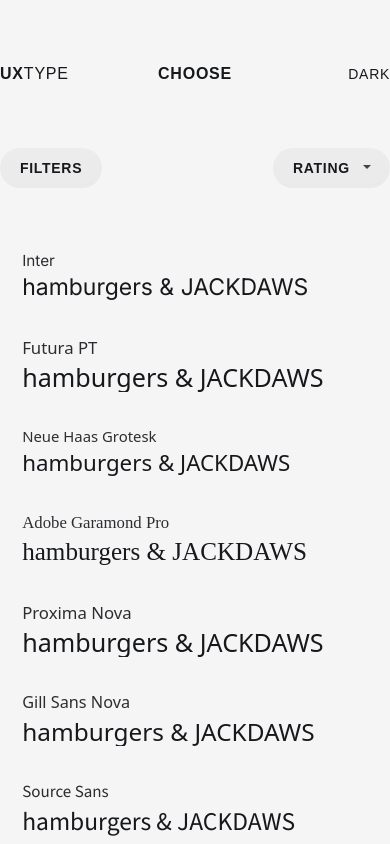
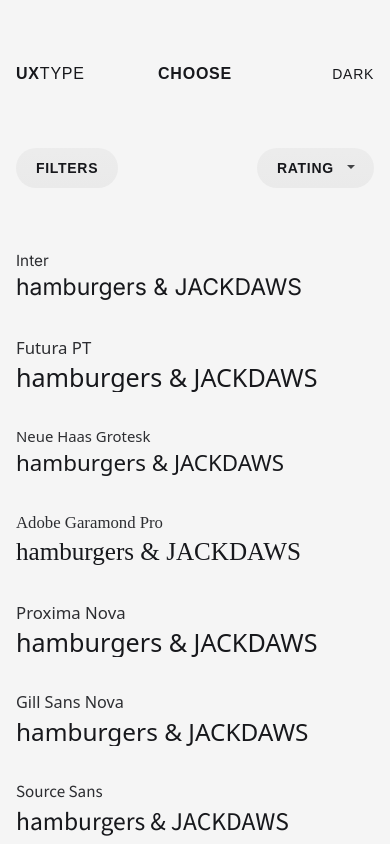
Before and after one commit to andrew-wallis/xenotype, a React (Vite) app: page / in a window 390 px wide. Built offline with nearby package versions, Linux system fonts and the light colour scheme; a web font is replaced by a local one.

Commit message:
Mobile views - choose

```diff
--- a/src/App.jsx
+++ b/src/App.jsx
@@ -132,12 +132,12 @@
 
   return (
     <div className="flex flex-col h-screen w-screen">
-      <header className="w-full max-w-[68rem] mx-auto my-16 relative">
+      <header className="w-full max-w-[68rem] px-4 mx-auto my-16 relative">
         <div className="absolute uppercase tracking-wider font-bold text-center leading-5">UX<span className="font-medium">Type</span></div>
         <h1 className="uppercase tracking-wider font-black text-center leading-5">{activeModule}</h1>
-        <button onClick={toggleDarkMode} className="absolute top-0 right-0 uppercase tracking-wider font-medium text-sm leading-5 select-none">{isDarkMode ? "Light" : "Dark"}</button>
+        <button onClick={toggleDarkMode} className="absolute top-0 right-4 uppercase tracking-wider font-medium text-sm leading-5 select-none">{isDarkMode ? "Light" : "Dark"}</button>
       </header>
-      <div className="w-full max-w-[68rem] mx-auto mb-16">
+      <div className="w-full max-w-[68rem] px-4 mx-auto mb-16">
         {activeModule === "Choose" &&
           <div className="flex justify-between">
             <Button callback={handleToggleFilters}>
--- a/src/Components/Modules/Choose/Choose.jsx
+++ b/src/Components/Modules/Choose/Choose.jsx
@@ -51,14 +51,14 @@
   }
 
   return (
-    <div className="flex overflow-hidden max-w-[68rem] mx-auto">
-      <aside className={`custom-scrollbar overflow-y-auto transition-[width] duration-300 ease-out ${showFilters ? "w-40 mr-6" : "w-0 mr-0"} `}>
+    <div className="flex overflow-hidden w-full max-w-[68rem]mx-auto">
+      <aside className={`custom-scrollbar overflow-y-auto transition-[width] duration-300 ease-out ${showFilters ? "w-40 mr-6 px-4" : "w-0 mr-0"} `}>
         {showFilters &&
           <ChooseFilters filter={filter} handleFilter={handleFilter} />
         }
       </aside>
       <main ref={chooseSamplesRef} onScroll={handleScroll} className="custom-scrollbar overflow-y-auto flex-1 transition-[width] duration-300">
-        <div className="grid grid-cols-1 sm:grid-cols-2 lg:grid-cols-3 gap-9 mr-6">
+        <div className="grid grid-cols-1 sm:grid-cols-2 lg:grid-cols-3 gap-9 px-4">
           {displayFont.map(([fontKey, font]) => (
             <ChooseSample key={fontKey} font={font} sampleText={context.sampleText} chooseFont={chooseFont} />
           ))}
--- a/src/Components/Modules/Pair/Pair.jsx
+++ b/src/Components/Modules/Pair/Pair.jsx
@@ -109,7 +109,7 @@
     <div className="">
       <div className="mb-12">
         <Swiper
-          slidesPerView={2}
+          slidesPerView={3}
           spaceBetween={72}
           centeredSlides={true}
           grabCursor={true}
@@ -124,9 +124,9 @@
           ))}
         </Swiper>
       </div>
-      <div className="mb-16">
+      <div className="mb-12">
         <Swiper
-          slidesPerView={2}
+          slidesPerView={3}
           spaceBetween={72}
           centeredSlides={true}
           grabCursor={true}
--- a/src/Components/Modules/Pair/PairSample.jsx
+++ b/src/Components/Modules/Pair/PairSample.jsx
@@ -13,7 +13,7 @@
   }
 
   const fontSampleStyles = {
-    fontSize: `${2.5 / font.adjust}rem`,
+    fontSize: `${2 / font.adjust}rem`,
     lineHeight: "1.2"
   }
 
--- a/src/Components/Modules/Test/Test.jsx
+++ b/src/Components/Modules/Test/Test.jsx
@@ -33,8 +33,7 @@
       const index = alternatives.findIndex(font => font === context.primaryFont);
       if (index >= 0 && alternativesRef.current) {
         const { clientHeight } = alternativesRef.current;
-        const targetPosition = (index) * 33.5;
-        console.log(targetPosition);
+        const targetPosition = index * 33.5;
         if(targetPosition > (clientHeight)) {
           alternativesRef.current.scrollTo(0, targetPosition - 21);
         }
@@ -48,8 +47,7 @@
       const index = pairings.findIndex(font => font === context.secondaryFont);
       if (index >= 0 && pairingsRef.current) {
         const { clientHeight } = pairingsRef.current;
-        const targetPosition = (index) * 33.5;
-        console.log(targetPosition);
+        const targetPosition = index * 33.5;
         if(targetPosition > (clientHeight)) {
           pairingsRef.current.scrollTo(0, targetPosition - 21);
         }
@@ -108,7 +106,7 @@
   }
 
   return (
-    <div className="w-full flex overflow-hidden max-w-[68rem] mx-auto">
+    <div className="w-full flex overflow-hidden max-w-[68rem] px-4 mx-auto">
       <aside className="w-64 mr-4">
         <div className="mb-12 overflow-y-auto h-32 custom-scrollbar" ref={alternativesRef} onScroll={handleAlternativesScroll}>
           {alternatives.map((font, index) => (
--- a/src/Components/Modules/Test/templates/Article.jsx
+++ b/src/Components/Modules/Test/templates/Article.jsx
@@ -6,6 +6,8 @@
 function Article() {
 
   const context = useContext(AppContext);
+
+  const pairingFont = context.pairing ? context.secondaryFont : context.primaryFont;
 
   const title = {
     fontFamily: getFontFamily(context.primaryFont, "rg"),
@@ -26,8 +28,8 @@
   }
 
   const paragraph = {
-    fontFamily: getFontFamily(context.secondaryFont, "rg"),
-    fontSize: `${1.125 / context.secondaryFont.adjust}rem`,
+    fontFamily: getFontFamily(pairingFont, "rg"),
+    fontSize: `${1.125 / pairingFont.adjust}rem`,
     lineHeight: 1.5
   }
 
--- a/src/index.css
+++ b/src/index.css
@@ -33,3 +33,12 @@
 .custom-scrollbar::-webkit-scrollbar-thumb:hover {
   @apply bg-gray-300;
 }
+
+.dark .custom-scrollbar::-webkit-scrollbar-thumb {
+  @apply bg-gray-800;
+  border-radius: 8px;
+}
+
+.dark .custom-scrollbar::-webkit-scrollbar-thumb:hover {
+  @apply bg-gray-700;
+}
```
Also changed, not shown: src/data/fonts.csv, 1 other file (tests, documents, lock files or other folders).
